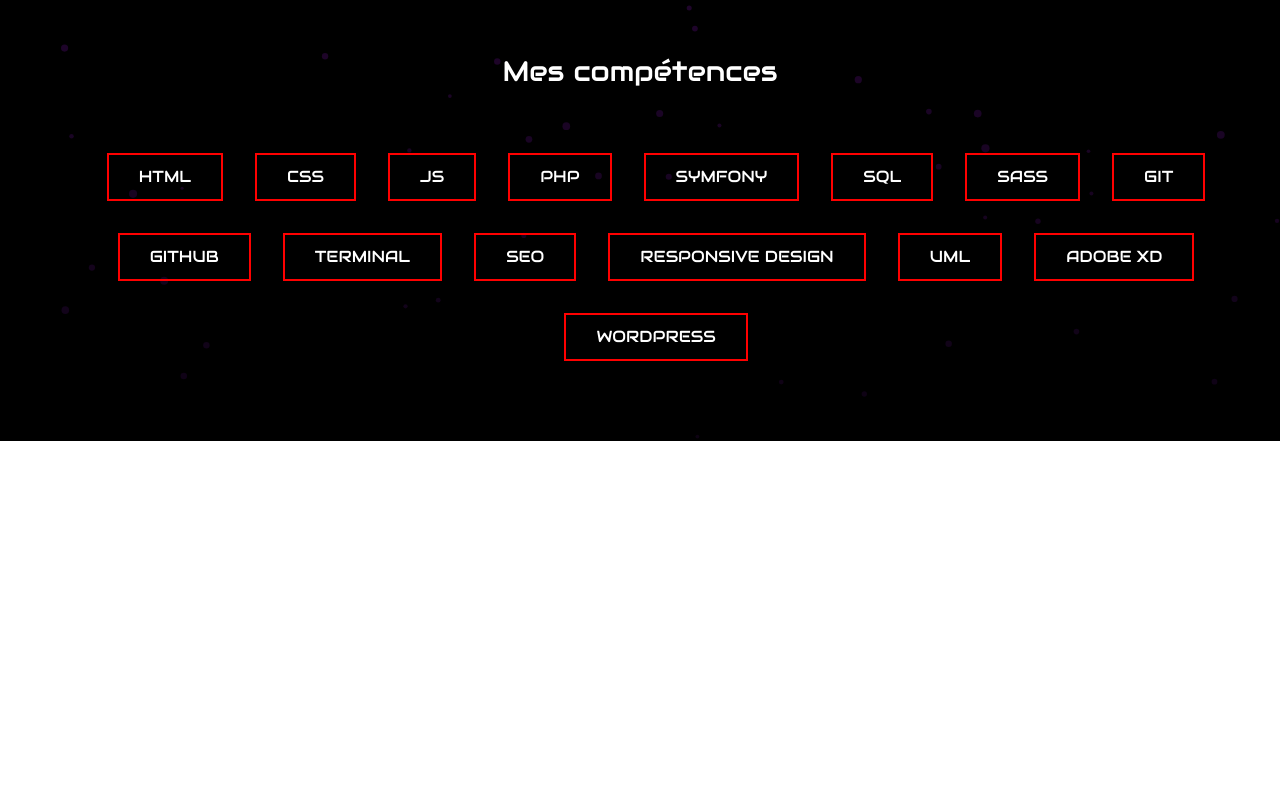
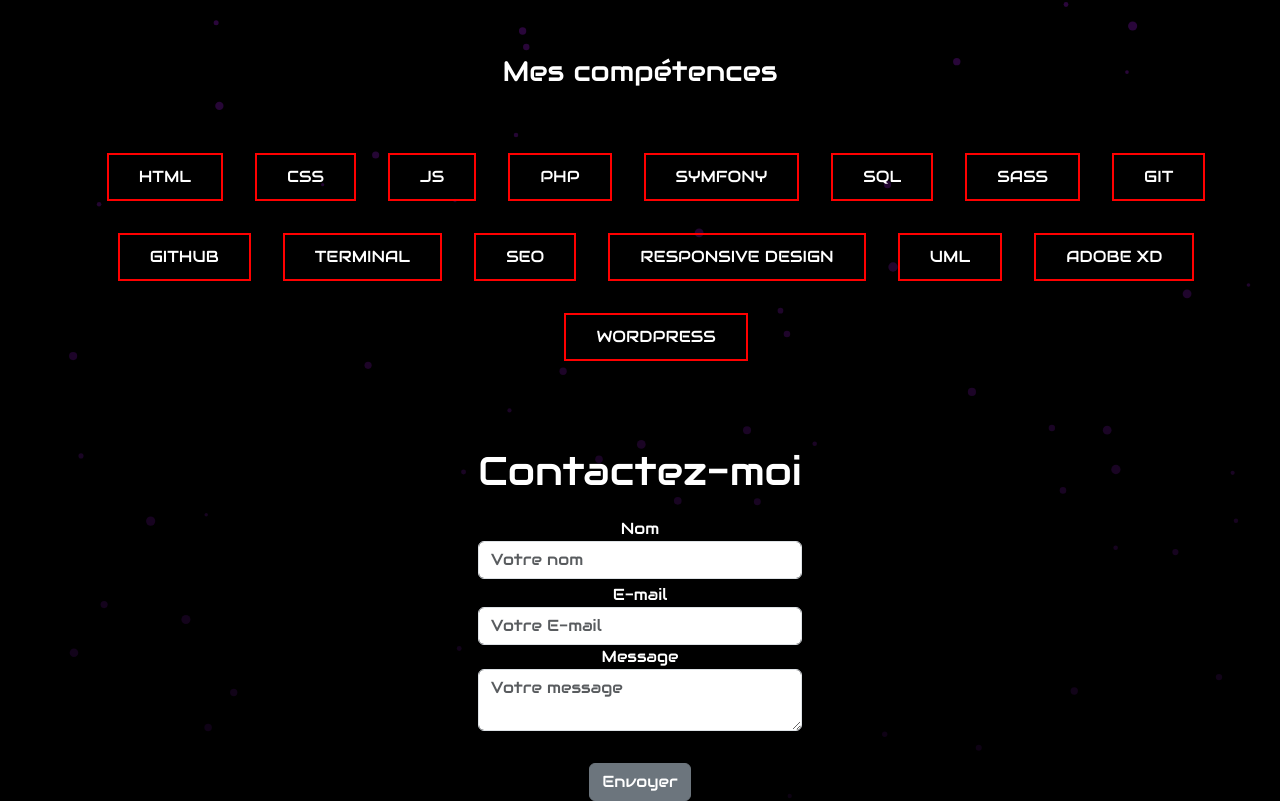
Before and after one commit to Ioma69/Portfolio, a website: page index.html in a window 1280 px wide. Shown: the part 2278-3079 px from the top of the page. Before the commit the page ends 2719 px from the top, so only its background shows below. Drawn offline with nearby package versions, Linux system fonts and the light colour scheme; a web font is replaced by a local one.

Commit message:
add form

```diff
--- a/index.html
+++ b/index.html
@@ -178,6 +178,42 @@
                 </ul>
 
             </section>
+
+            <section class="w-100 h-100 text-center d-flex flex-column justify-content-center align-items-center">
+              <div class="d-flex">
+                <div class="w-100 MarginForm">
+                  <div class="row singleForm">
+                    <div class="col-12 d-flex align-items-center backgroundColor heightForm">
+                      <form name="contact" method="POST" data-netlify-recaptcha="true" data-netlify="true" netlify-honeypot="bot-field" id="contact-form" class="w-100 formFont">
+                        <div style="display: none;">
+                          <label>Ne pas remplir si vous êtes humain : <input name="bot-field" /></label>
+                        </div>
+                        <div>
+                          <p class="marginBottomContact fs-1 text-white">Contactez-moi</p>
+                        </div>
+                        <div class="form-group marginBottomForm text-white">
+                          <label for="name">Nom</label>
+                          <input type="text" class="form-control" id="name" aria-describedby="emailHelp" placeholder="Votre nom">
+                          <div id="emailHelp" class="form-text"></div>
+                        </div>
+                        <div class="form-group marginTopForm text-white">
+                          <label for="mail">E-mail</label>
+                          <input type="email" class="form-control" id="mail" placeholder="Votre E-mail">
+                        </div>
+                        <div class="form-group marginTopForm text-white">
+                          <label for="message">Message</label>
+                          <textarea class="form-control" id="message" placeholder="Votre message"></textarea>
+                        </div>
+                        <div class="d-flex justify-content-center pt-3" data-netlify-recaptcha="true"></div>
+                        <input type="hidden" name="form-name" value="contact">
+
+                        <button type="submit" class="btn btn-secondary mt-3">Envoyer</button>
+                      </form>
+                    </div>
+                  </div>
+                </div>
+              </div>
+            </section>
         </main>
         <script src="script.js"></script>
 </body>
```
